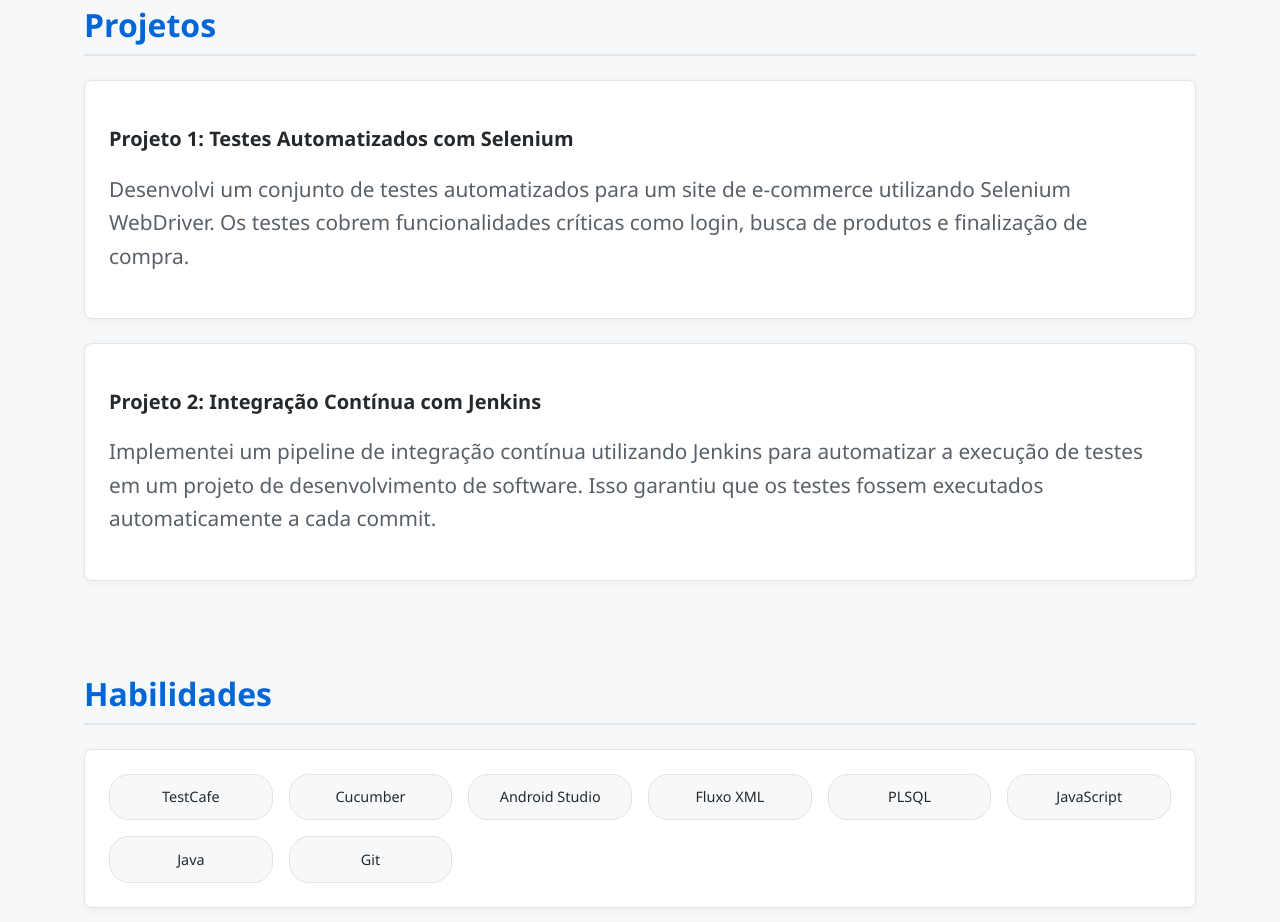
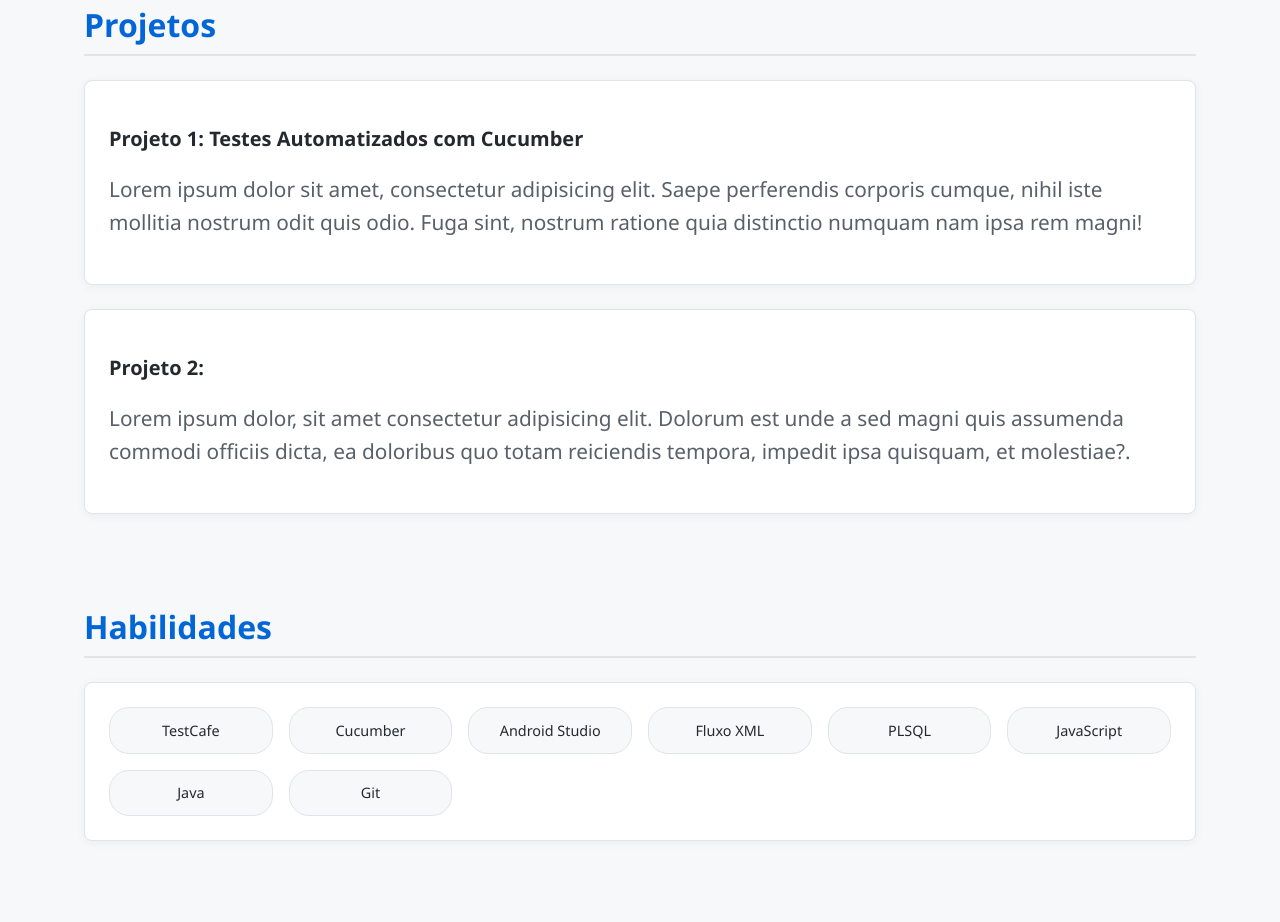
Before and after one commit to GuimasGuimaraes/Portfolio, a plain HTML site: page index.html in a window 1280 px wide. Shown: the part 960-1882 px from the top of the page. Drawn offline with nearby package versions, Linux system fonts and the light colour scheme.

```diff
--- a/index.html
+++ b/index.html
@@ -304,16 +304,12 @@
         <section>
             <h2 class="section-title">Projetos</h2>
             <div class="card">
-                <h3 class="card-title">Projeto 1: Testes Automatizados com Selenium</h3>
-                <p class="card-description">Desenvolvi um conjunto de testes automatizados para um site de e-commerce
-                    utilizando Selenium WebDriver. Os testes cobrem funcionalidades críticas como login, busca de
-                    produtos e finalização de compra.</p>
+                <h3 class="card-title">Projeto 1: Testes Automatizados com Cucumber</h3>
+                <p class="card-description">Lorem ipsum dolor sit amet, consectetur adipisicing elit. Saepe perferendis corporis cumque, nihil iste mollitia nostrum odit quis odio. Fuga sint, nostrum ratione quia distinctio numquam nam ipsa rem magni!</p>
             </div>
             <div class="card">
-                <h3 class="card-title">Projeto 2: Integração Contínua com Jenkins</h3>
-                <p class="card-description">Implementei um pipeline de integração contínua utilizando Jenkins para
-                    automatizar a execução de testes em um projeto de desenvolvimento de software. Isso garantiu que os
-                    testes fossem executados automaticamente a cada commit.</p>
+                <h3 class="card-title">Projeto 2: </h3>
+                <p class="card-description">Lorem ipsum dolor, sit amet consectetur adipisicing elit. Dolorum est unde a sed magni quis assumenda commodi officiis dicta, ea doloribus quo totam reiciendis tempora, impedit ipsa quisquam, et molestiae?.</p>
             </div>
         </section>
 
```
